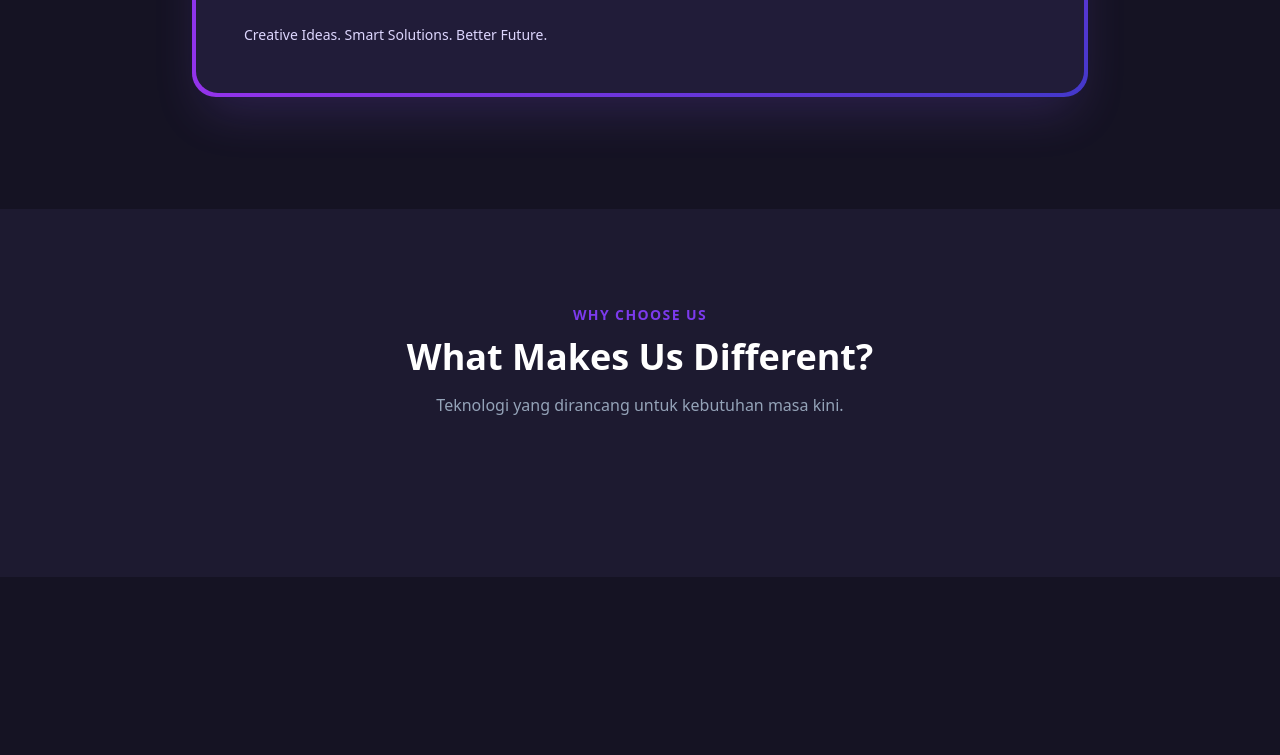
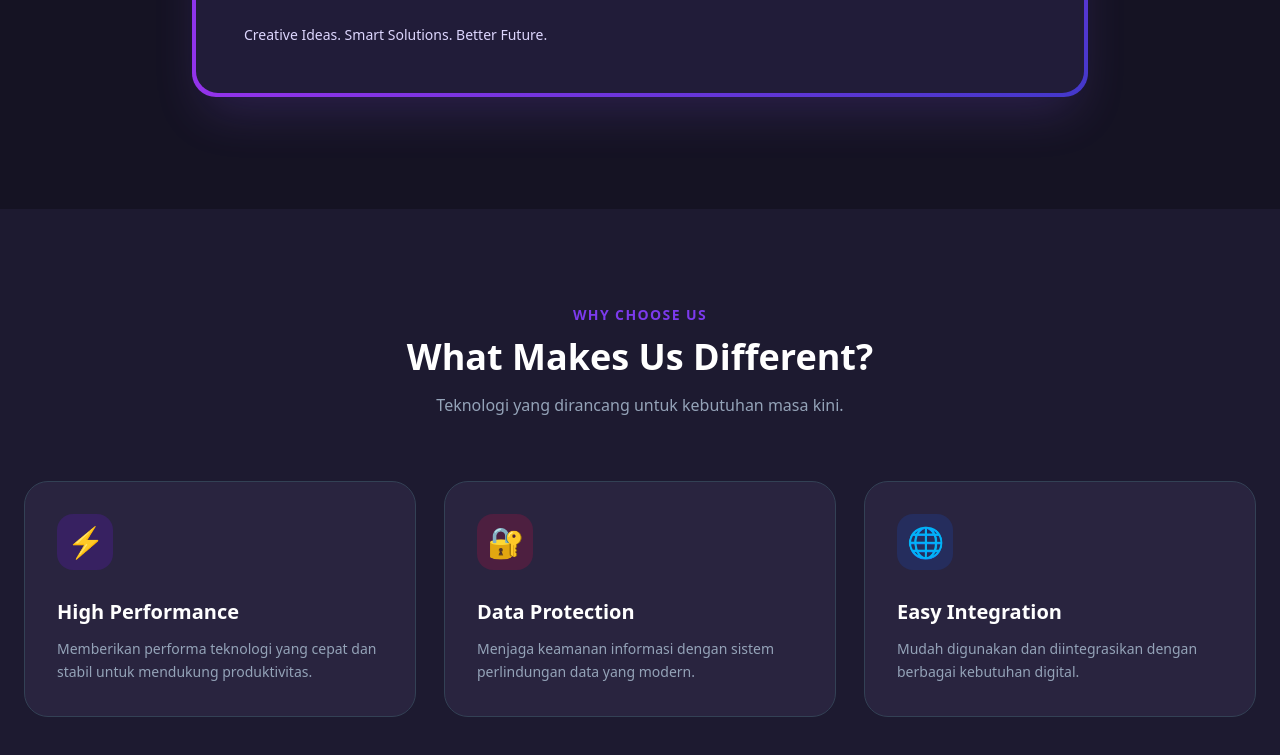
Before and after one commit to regitaawdinov-wq/latihan_tailwind_RegitaAwdinov, a plain HTML site: page index.html in a window 1280 px wide. Shown: the part 940-1695 px from the top of the page. Before the commit the page ends 1517 px from the top, so only its background shows below. Drawn offline with nearby package versions, Linux system fonts and the light colour scheme.

Commit message:
Tambahkan bagian fitur ke index.html

```diff
--- a/index.html
+++ b/index.html
@@ -133,3 +133,58 @@
             </div>
 
             <div class="grid grid-cols-1 md:grid-cols-3 gap-7">
+
+                <!-- FEATURE 1 -->
+                <div class="bg-white dark:bg-[#29243f] p-8 rounded-3xl border border-slate-200 dark:border-slate-700 hover:border-violet-500 hover:-translate-y-2 transition duration-300">
+
+                    <div class="w-14 h-14 bg-violet-100 dark:bg-violet-900/40 rounded-2xl flex items-center justify-center text-3xl">
+                        ⚡
+                    </div>
+
+                    <h3 class="text-xl font-bold mt-7 mb-3">
+                        High Performance
+                    </h3>
+
+                    <p class="text-slate-500 dark:text-slate-400 text-sm leading-relaxed">
+                        Memberikan performa teknologi yang cepat dan stabil untuk mendukung produktivitas.
+                    </p>
+
+                </div>
+
+                <!-- FEATURE 2 -->
+                <div class="bg-white dark:bg-[#29243f] p-8 rounded-3xl border border-slate-200 dark:border-slate-700 hover:border-violet-500 hover:-translate-y-2 transition duration-300">
+
+                    <div class="w-14 h-14 bg-pink-100 dark:bg-pink-900/40 rounded-2xl flex items-center justify-center text-3xl">
+                        🔐
+                    </div>
+
+                    <h3 class="text-xl font-bold mt-7 mb-3">
+                        Data Protection
+                    </h3>
+
+                    <p class="text-slate-500 dark:text-slate-400 text-sm leading-relaxed">
+                        Menjaga keamanan informasi dengan sistem perlindungan data yang modern.
+                    </p>
+
+                </div>
+
+                <!-- FEATURE 3 -->
+                <div class="bg-white dark:bg-[#29243f] p-8 rounded-3xl border border-slate-200 dark:border-slate-700 hover:border-violet-500 hover:-translate-y-2 transition duration-300">
+
+                    <div class="w-14 h-14 bg-blue-100 dark:bg-blue-900/40 rounded-2xl flex items-center justify-center text-3xl">
+                        🌐
+                    </div>
+
+                    <h3 class="text-xl font-bold mt-7 mb-3">
+                        Easy Integration
+                    </h3>
+
+                    <p class="text-slate-500 dark:text-slate-400 text-sm leading-relaxed">
+                        Mudah digunakan dan diintegrasikan dengan berbagai kebutuhan digital.
+                    </p>
+
+                </div>
+
+            </div>
+        </div>
+    </section>
```
